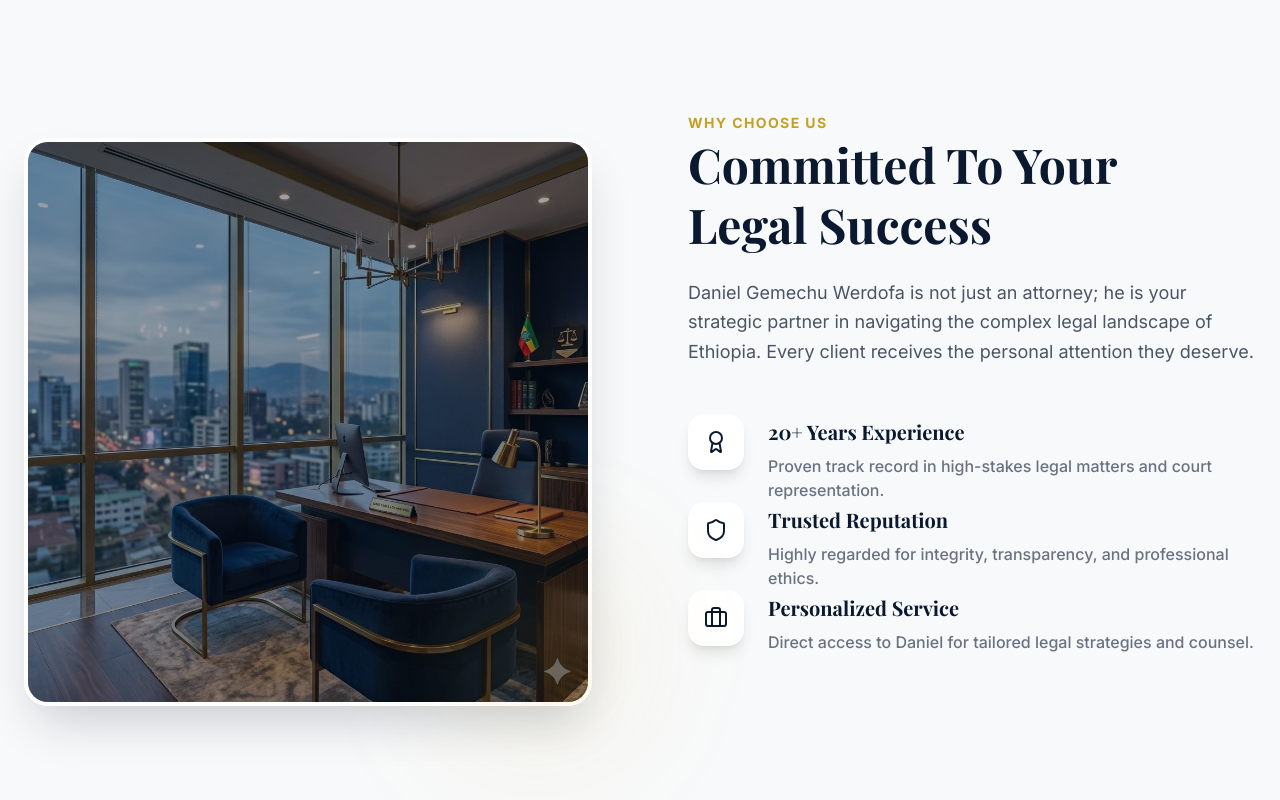
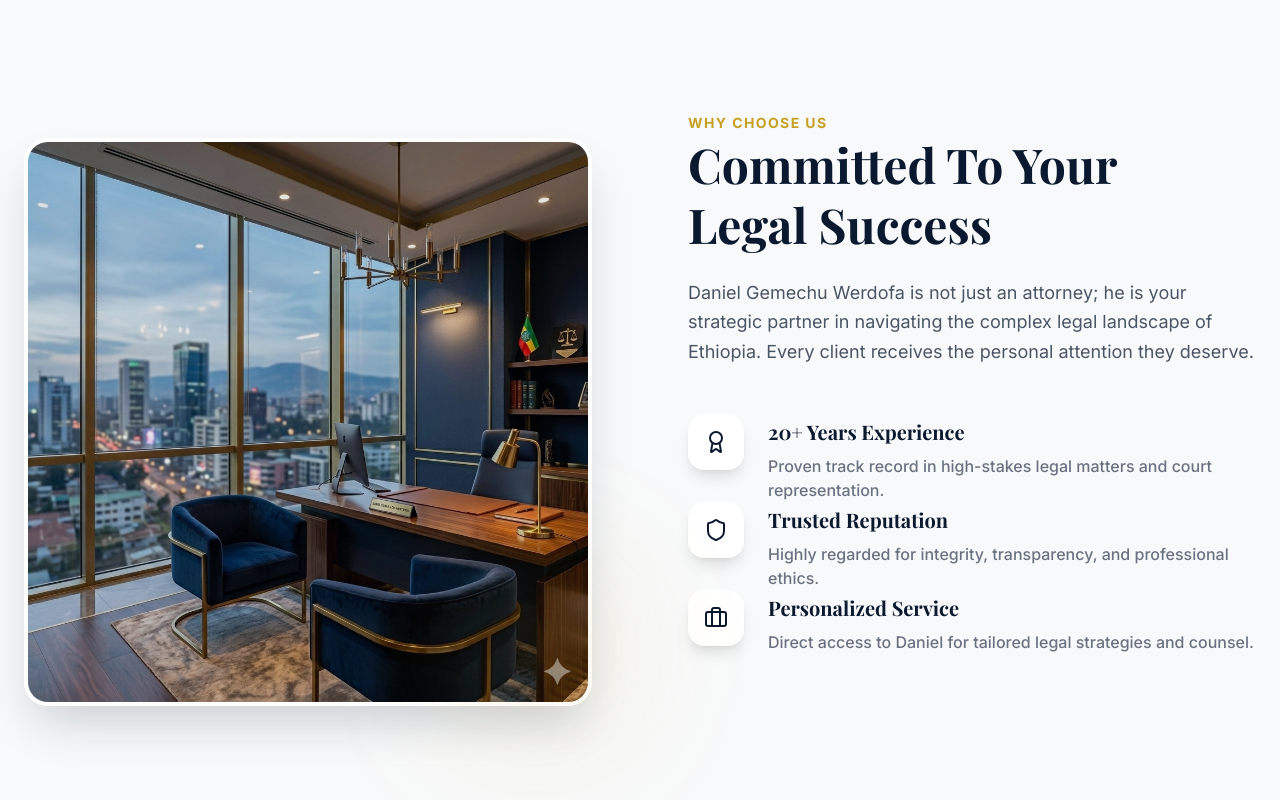
Before and after one commit to YosefAshenafi/DaniGemechu, a Next.js app: page / in a window 1280 px wide. Shown: the part 1740-2540 px from the top of the page. Built offline with nearby package versions, Linux system fonts and the light colour scheme; a web font is replaced by a local one.

Commit message:
backgrond color updated

```diff
--- a/src/app/page.tsx
+++ b/src/app/page.tsx
@@ -80,7 +80,7 @@
             <div className="relative order-2 lg:order-1">
               <div className="aspect-square relative rounded-3xl overflow-hidden shadow-2xl border-4 border-white shadow-primary/20">
                 <Image src="/images/hero-bg.png" alt="Legal Office" fill className="object-cover" />
-                <div className="absolute inset-0 bg-primary/40 flex items-center justify-center">
+                <div className="absolute inset-0 bg-primary/10 flex items-center justify-center">
 
                 </div>
               </div>
```
